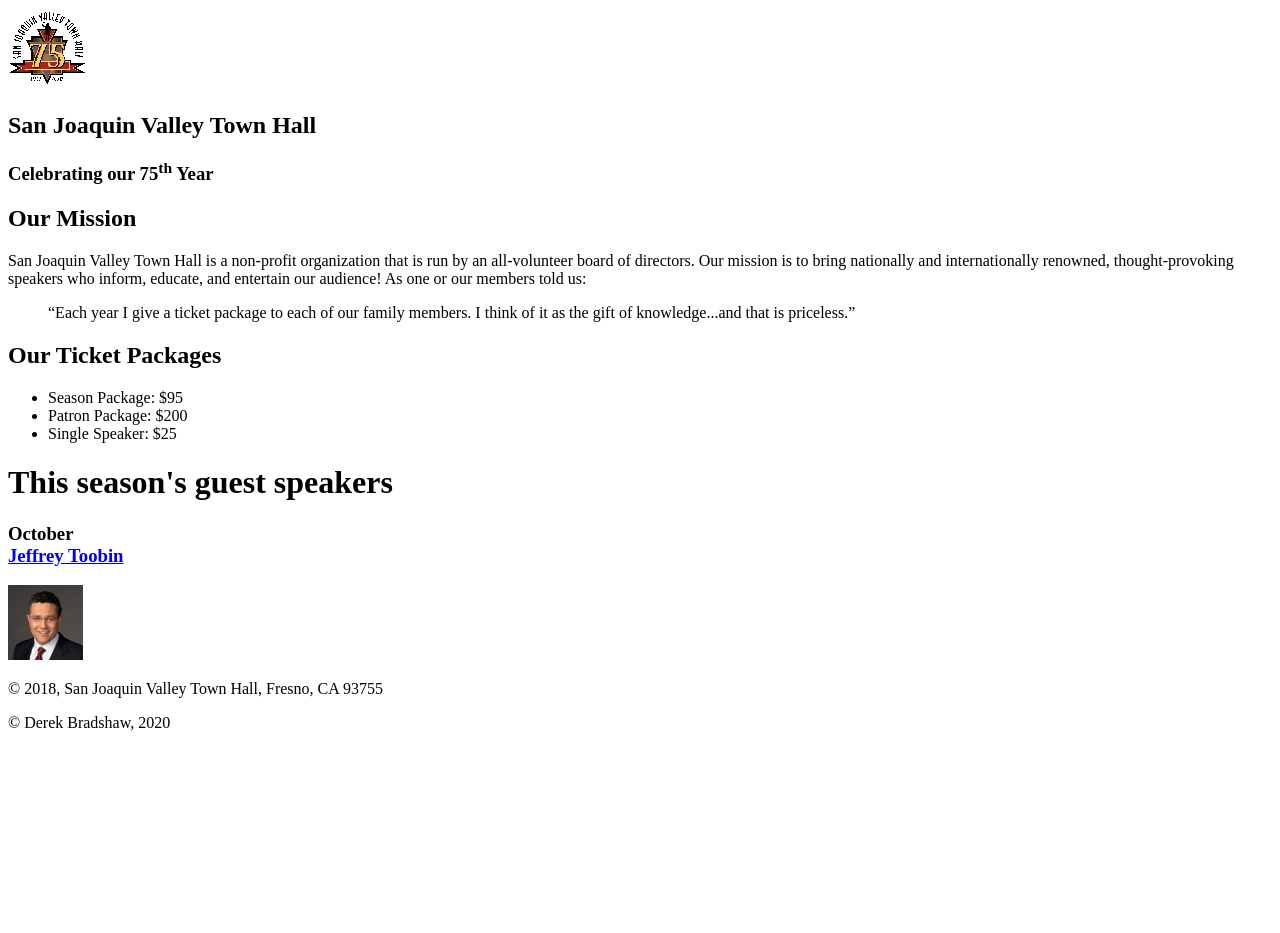
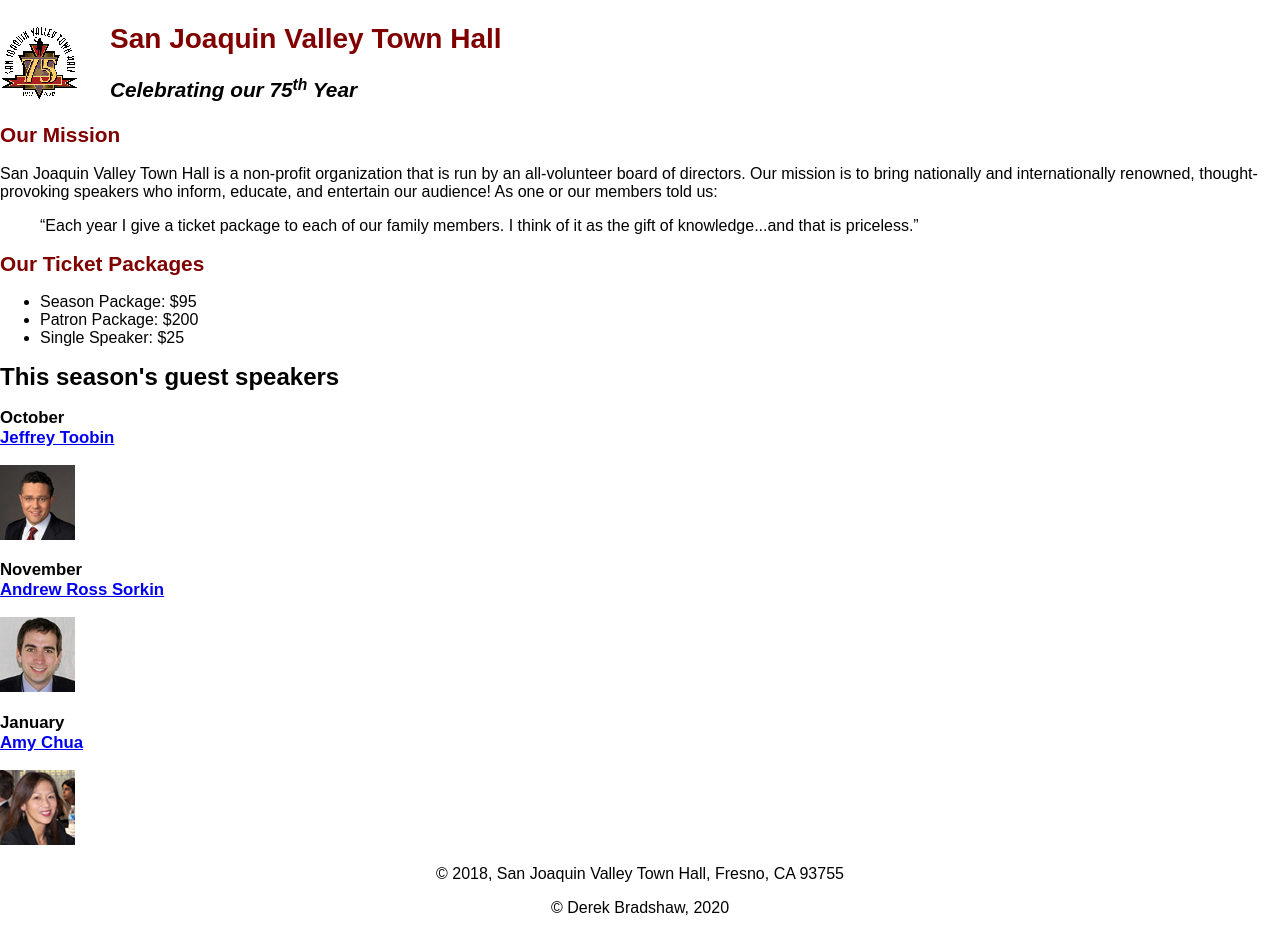
Before and after one commit to db488/A10, a plain HTML site: page index.html in a window 1280 px wide. Before the commit the page ends 800 px from the top, so only its background shows below. Drawn offline with Linux system fonts and the light colour scheme.

Commit message:
added all elements and completed main.css

```diff
--- a/index.html
+++ b/index.html
@@ -5,6 +5,9 @@
     <meta charset="utf-8">
     <title>San Joaquin Valley Town Hall</title>
     <link rel="shortcut icon" href="images/favicon.ico">
+    <link rel="stylesheet" href="styles/normalize.css">
+    <link rel="stylesheet" href="styles/main.css">
+
 </head>
 
 <body>
@@ -34,7 +37,12 @@
         Jeffrey Toobin</a></h3>
     <img src="images/toobin75.jpg" alt="Jeffrey Toobin">
 
-
+    <h3>November<br><a href="speakers/sorkin.html">
+        Andrew Ross Sorkin</a></h3>
+    <img src="images/sorkin75.jpg" alt="Andrew Ross photo">
+    <h3>January<br><a href="speakers/chua.html">
+        Amy Chua</a></h3>
+    <img src="images/chua75.jpg" alt="Amy Chua photo">
 </main>
 <footer>
     <p>&copy; 2018, San Joaquin Valley Town Hall, Fresno, CA 93755</p>
--- a/styles/main.css
+++ b/styles/main.css
@@ -1,17 +1,45 @@
 /* the styles for the elements */
 body {
 	font-family: Arial, Helvetica, sans-serif;
-    font-size: 100%;
+	font-size: 100%;
+
 }
-
+a:focus, a:hover {
+	font-style: italic;
+}
 /* the styles for the header */
+header h2 {
+	font-size: 175%;
+	color: #800000;
+	text-indent: 30px;
+}
+header h3 {
+	font-size: 130%;
+	font-style: italic;
+	text-indent: 30px;
+}
 header img {
 	float: left;
 }
-
-/* the styles for the section */
+.shadow {
+	text-shadow: 2px 2px 2px #800000;
+}
+/* the styles for the main content */
 main {
 	clear: left;
 }
+main h1 {
+	font-size: 150%;
+}
+main h2 {
+	color: #800000;
+	font-size: 130%;
+}
+main h3 {
+	font-size: 105%;
+}
 
 /* the styles for the footer */
+footer p {
+	text-align: center;
+}
```
